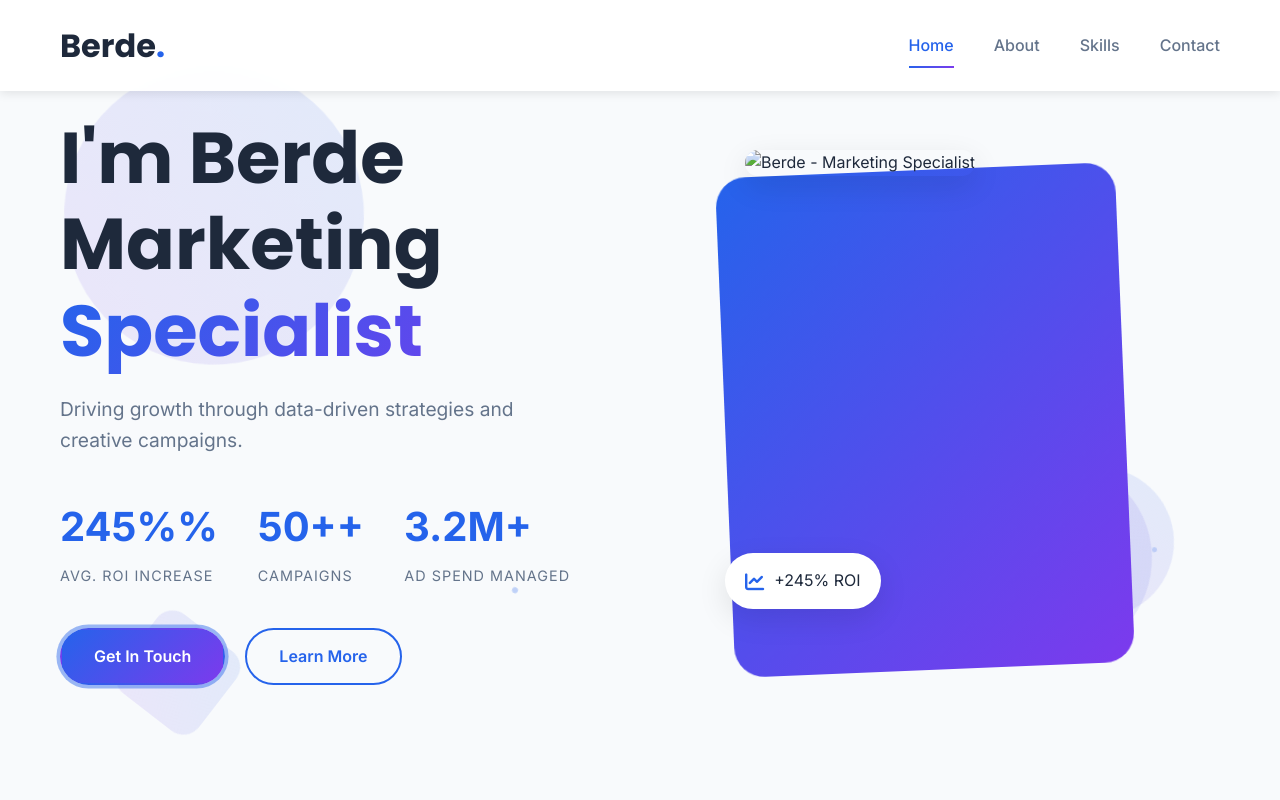
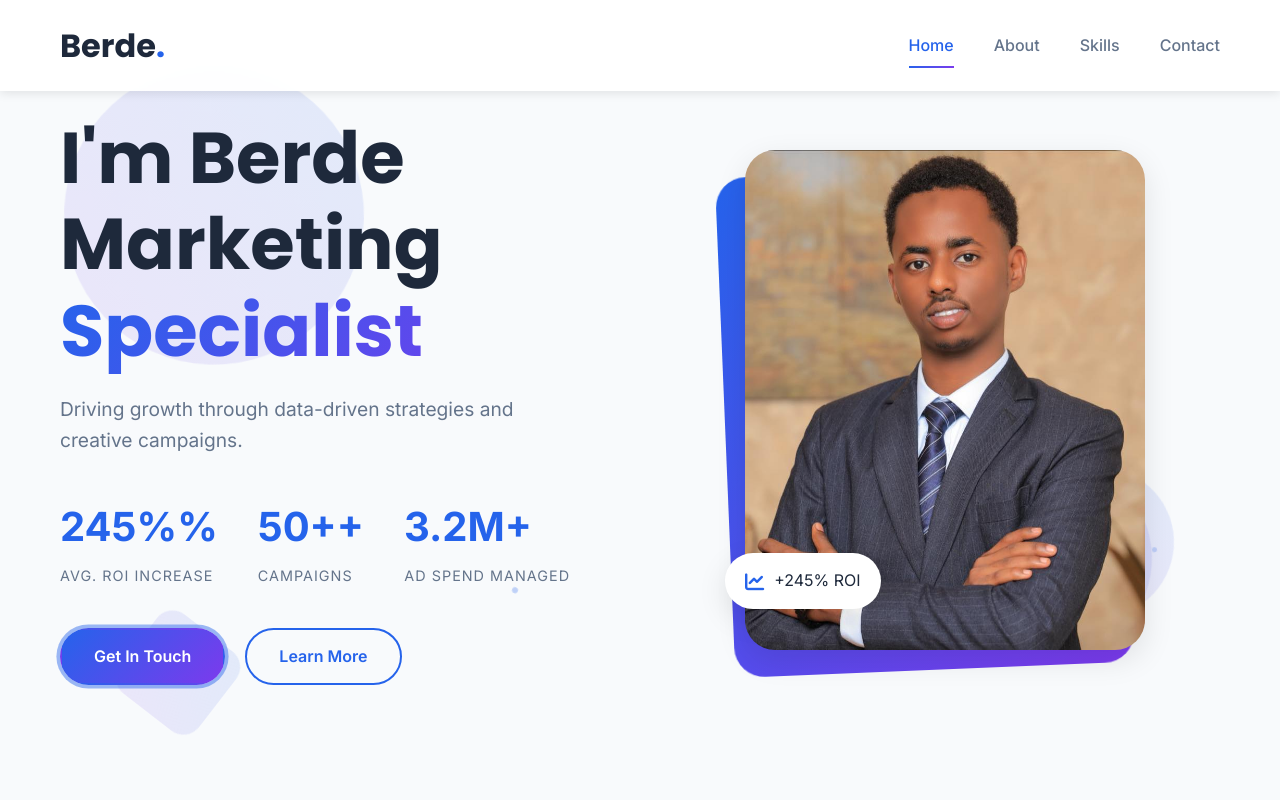
Before and after one commit to abdishakur700/Berde-Marketing-Specialist, a plain HTML site: page index.html in a window 1280 px wide. Shown: the top 800 px of the page. Drawn offline with Linux system fonts and the light colour scheme; files whose address does not match are found by name.

```diff
--- a/index.html
+++ b/index.html
@@ -88,7 +88,7 @@
 
                 <div class="hero-image">
                     <div class="image-container">
-                        <img src="img/berde.jpg" alt="Berde - Marketing Specialist" class="profile-img">
+                        <img src="berde.jpg" alt="Berde - Marketing Specialist" class="profile-img">
                         <div class="image-decoration"></div>
                         <div class="floating-badge">
                             <i class="fas fa-chart-line"></i>
```
